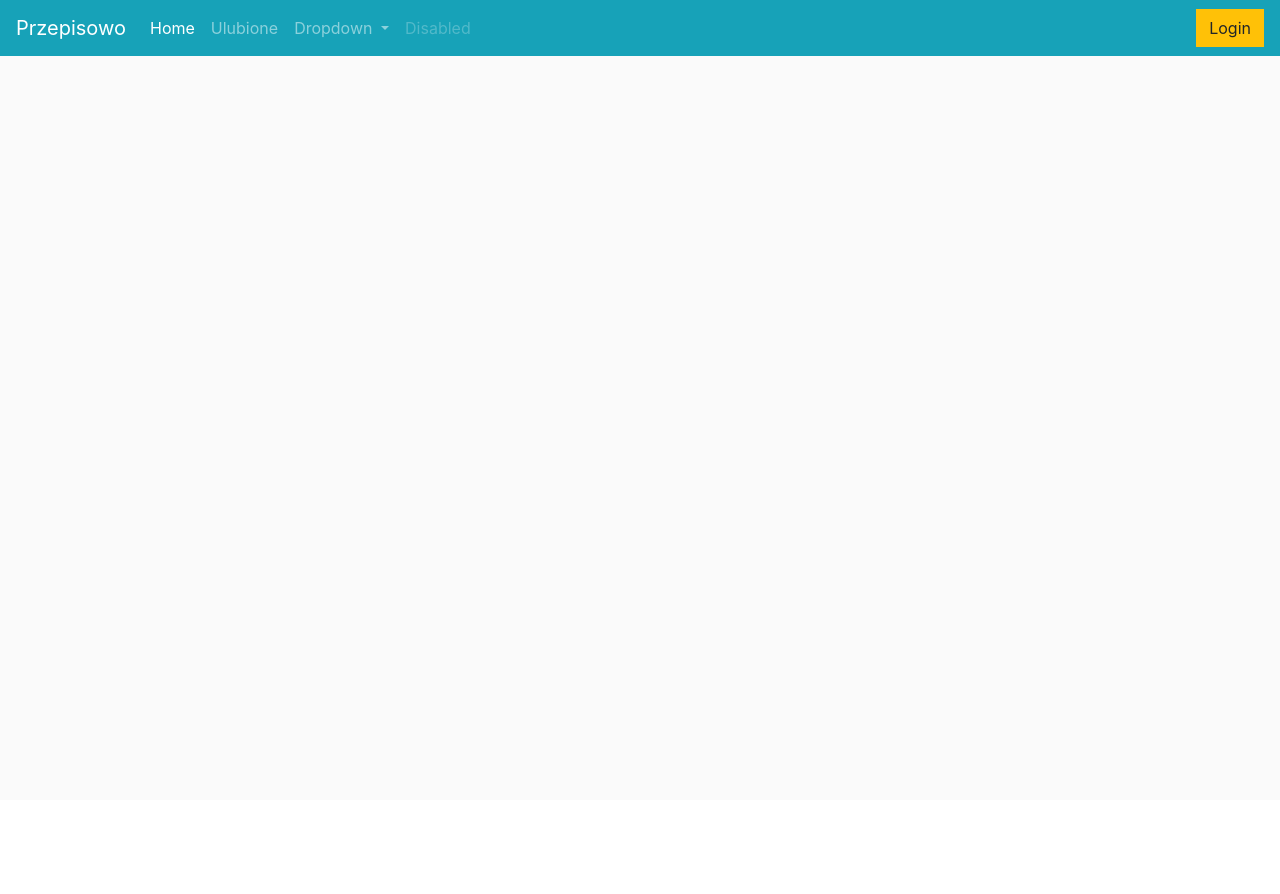
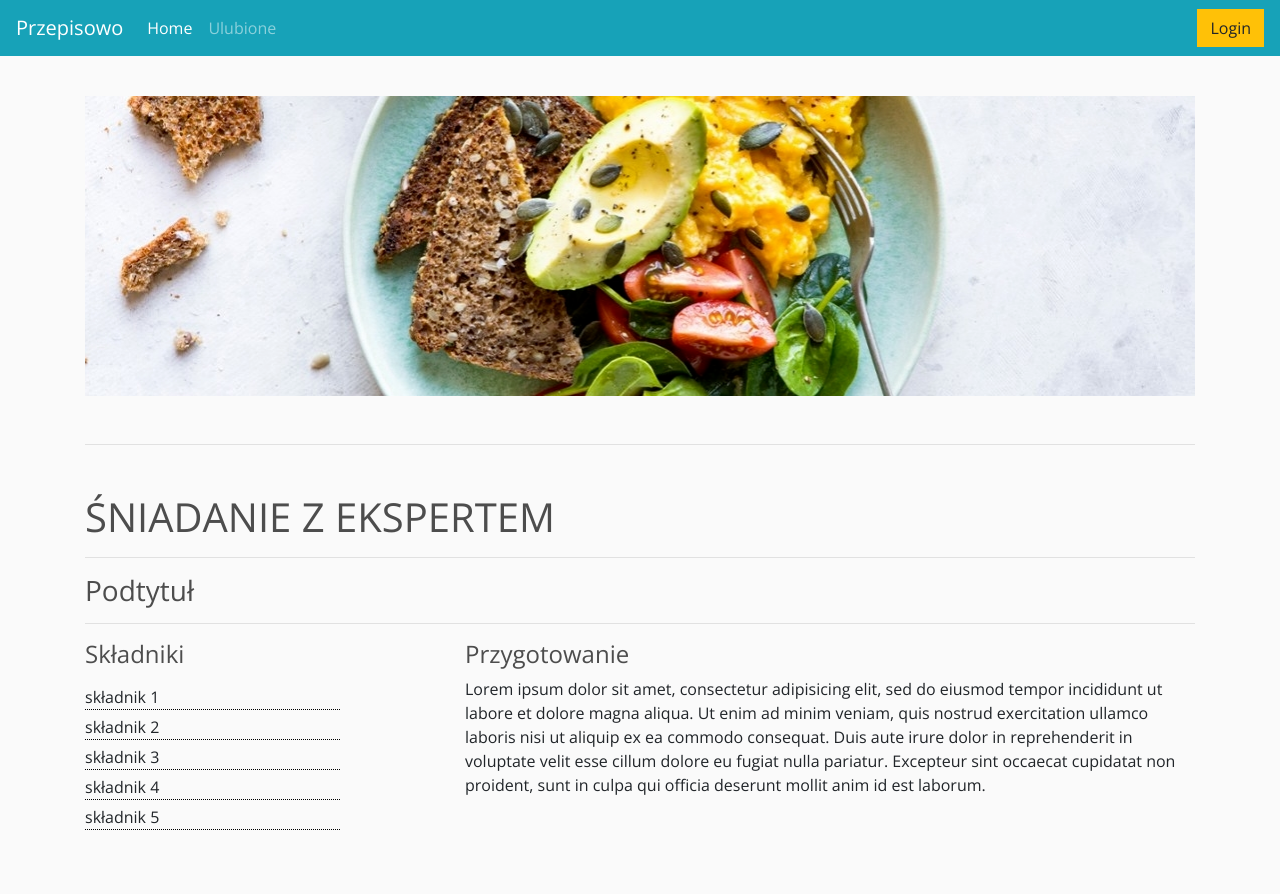
Before and after one commit to Grzegorz-Wit/przepisowo, a Django app: page /recipe/ in a window 1280 px wide. Before the commit the page ends 56 px from the top, so only its background shows below. Run offline with Django 3.2, Linux system fonts and the light colour scheme; some libraries are stand-ins or nearby versions.

Commit message:
created recipe template

```diff
--- a/przepisowo/przepisowo_site/templates/przepisowo/base.html
+++ b/przepisowo/przepisowo_site/templates/przepisowo/base.html
@@ -3,6 +3,7 @@
 <html lang="en">
 <head>
 	<title>Przepisowo</title>
+	<link href="https://fonts.googleapis.com/css2?family=Open+Sans:ital,wght@0,300;0,400;0,600;1,400&display=swap" rel="stylesheet">
 	<link rel="stylesheet" href="https://stackpath.bootstrapcdn.com/bootstrap/4.5.0/css/bootstrap.min.css" integrity="sha384-9aIt2nRpC12Uk9gS9baDl411NQApFmC26EwAOH8WgZl5MYYxFfc+NcPb1dKGj7Sk" crossorigin="anonymous">
 
 	<link rel="stylesheet" type="text/css" href="{% static 'css/main.css' %}">
@@ -14,7 +15,7 @@
 </head>
 <body>
 
-	<nav class="navbar navbar-expand-lg navbar-dark  bg-info">
+	<nav class="navbar fixed-top navbar-expand-lg navbar-dark  bg-info">
 	  <a class="navbar-brand" href="{% url 'homePage' %}">Przepisowo</a>
 	  <button class="navbar-toggler" type="button" data-toggle="collapse" data-target="#navbarSupportedContent" aria-controls="navbarSupportedContent" aria-expanded="false" aria-label="Toggle navigation">
 	    <span class="navbar-toggler-icon"></span>
@@ -23,25 +24,12 @@
 	  <div class="collapse navbar-collapse" id="navbarSupportedContent">
 	    <ul class="navbar-nav mr-auto">
 	      <li class="nav-item active">
-	        <a class="nav-link" href="#">Home <span class="sr-only"></span></a>
+	        <a class="nav-link" href="{% url 'homePage' %}">Home <span class="sr-only"></span></a>
 	      </li>
 	      <li class="nav-item">
 	        <a class="nav-link" href="#">Ulubione</a>
 	      </li>
-	      <li class="nav-item dropdown">
-	        <a class="nav-link dropdown-toggle" href="#" id="navbarDropdown" role="button" data-toggle="dropdown" aria-haspopup="true" aria-expanded="false">
-	          Dropdown
-	        </a>
-	        <div class="dropdown-menu" aria-labelledby="navbarDropdown">
-	          <a class="dropdown-item" href="#">Action</a>
-	          <a class="dropdown-item" href="#">Another action</a>
-	          <div class="dropdown-divider"></div>
-	          <a class="dropdown-item" href="#">Something else here</a>
-	        </div>
-	      </li>
-	      <li class="nav-item">
-	        <a class="nav-link disabled" href="#" tabindex="-1" aria-disabled="true">Disabled</a>
-	      </li>
+
 	    </ul>
 	    <div class="form-inline my-2 my-lg-0">
 
--- a/przepisowo/przepisowo_site/templates/przepisowo/recipe.html
+++ b/przepisowo/przepisowo_site/templates/przepisowo/recipe.html
@@ -5,4 +5,68 @@
 {% block content%}
 
 
+	<main>
+
+		<section>
+
+			<div class="row mb-5">
+
+				<div class="col-12 mt-5 pt-5">
+
+					<img class="img-fluid" src="{% static 'images/breakfast-recipe.png' %}">
+
+					<hr class="my-5">
+
+					<h1 class="text-uppercase">Śniadanie z ekspertem</h1>
+
+					<hr class="mt-3">
+
+					<h2 class="h3">Podtytuł</h2>
+
+					<hr class="my-3">
+
+				</div>
+
+
+
+				<div class="col-3">
+
+					<h4>Składniki</h4>
+
+					<div class="mt-3">
+
+						<ul class="list-ingredients">
+							<li>składnik 1</li>
+							<li>składnik 2</li>
+							<li>składnik 3</li>
+							<li>składnik 4</li>
+							<li>składnik 5</li>
+						</ul>
+
+					</div>
+
+				</div>
+
+
+
+				<div class="col-8 offset-1">
+
+					<h4>Przygotowanie</h4>
+
+					Lorem ipsum dolor sit amet, consectetur adipisicing elit, sed do eiusmod
+					tempor incididunt ut labore et dolore magna aliqua. Ut enim ad minim veniam,
+					quis nostrud exercitation ullamco laboris nisi ut aliquip ex ea commodo
+					consequat. Duis aute irure dolor in reprehenderit in voluptate velit esse
+					cillum dolore eu fugiat nulla pariatur. Excepteur sint occaecat cupidatat non
+					proident, sunt in culpa qui officia deserunt mollit anim id est laborum.
+
+				</div>
+
+
+			</div>
+
+		</section>
+
+	</main>
+
 {% endblock content %}
--- a/przepisowo/static/css/main.css
+++ b/przepisowo/static/css/main.css
@@ -1,10 +1,13 @@
 body{
 	background-color: hsl(0, 0%, 98%);
+	font-family: 'Open Sans', sans-serif;
 }
 
 h1,h2,h3,h4,h5,h6{
 	color:hsl(0, 0%, 30%);
 }
+
+
 
 .box-element{
 	box-shadow:hsl(0, 0%, 80%) 0 0 16px;
@@ -21,11 +24,15 @@ h1,h2,h3,h4,h5,h6{
     box-shadow: -1px -3px 5px -2px rgba(214,214,214,1);
 }
 
+
+
 .product{
 	border-radius: 0 0 4px 4px;
 }
 
-
+a:hover {
+	text-decoration: none;
+}
 
 .recipe-title {
 	font-weight: bolder;
@@ -36,8 +43,19 @@ h1,h2,h3,h4,h5,h6{
 	background-color: #4f868c!important;
 }
 
+.list-ingredients {
+	list-style-position: outside;
+	padding: 0;
+}
+
+.list-ingredients li {
+	margin: 5px 0;
+	border-bottom: dotted 1px black;
+	list-style-type: none;
+}
+
 .col-lg-3, .col-lg-4, .col-lg-6, .col-lg-8, .col-lg-12{
-	margin-top: 10px;
+	margin-top: 20px;
 }
 
 .btn{
```
Also changed, not shown: przepisowo/przepisowo_site/templates/przepisowo/home.html (+53 -3 lines), przepisowo/static/images/breakfast-recipe.png (added).
